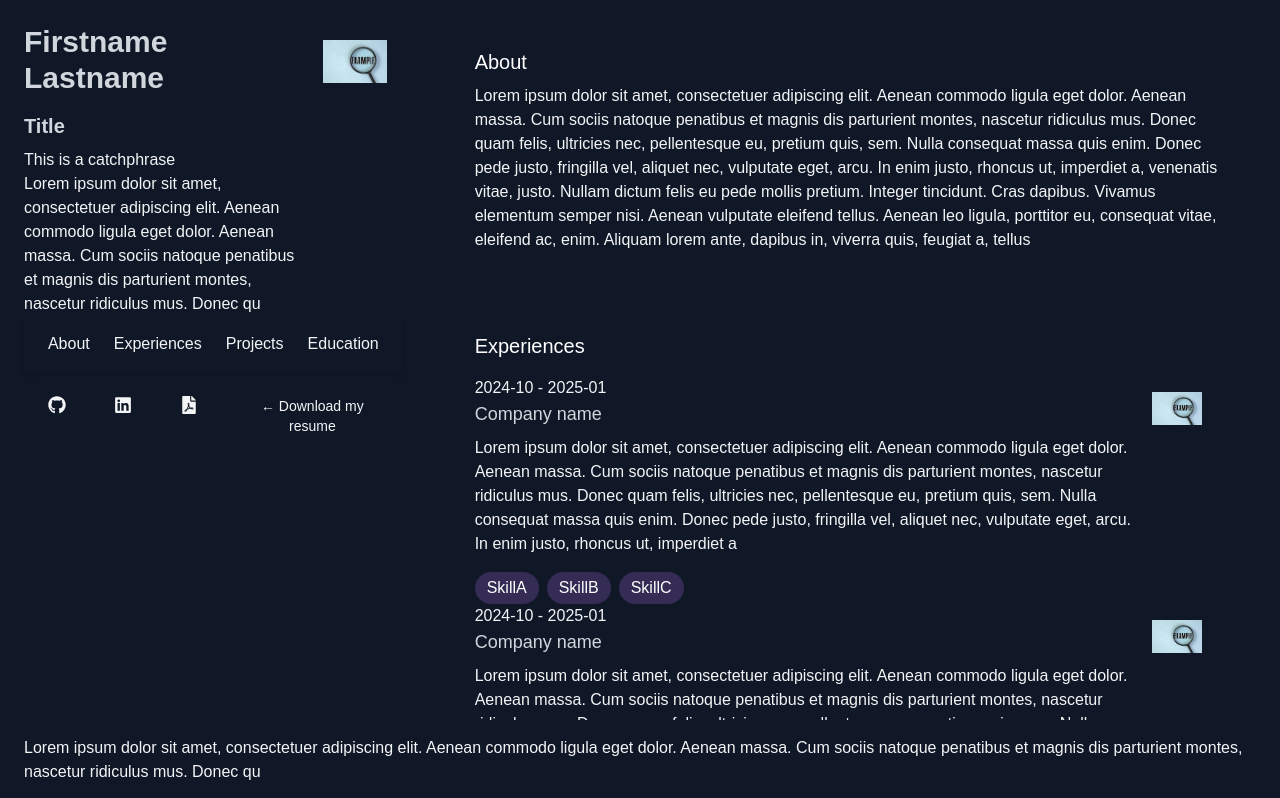
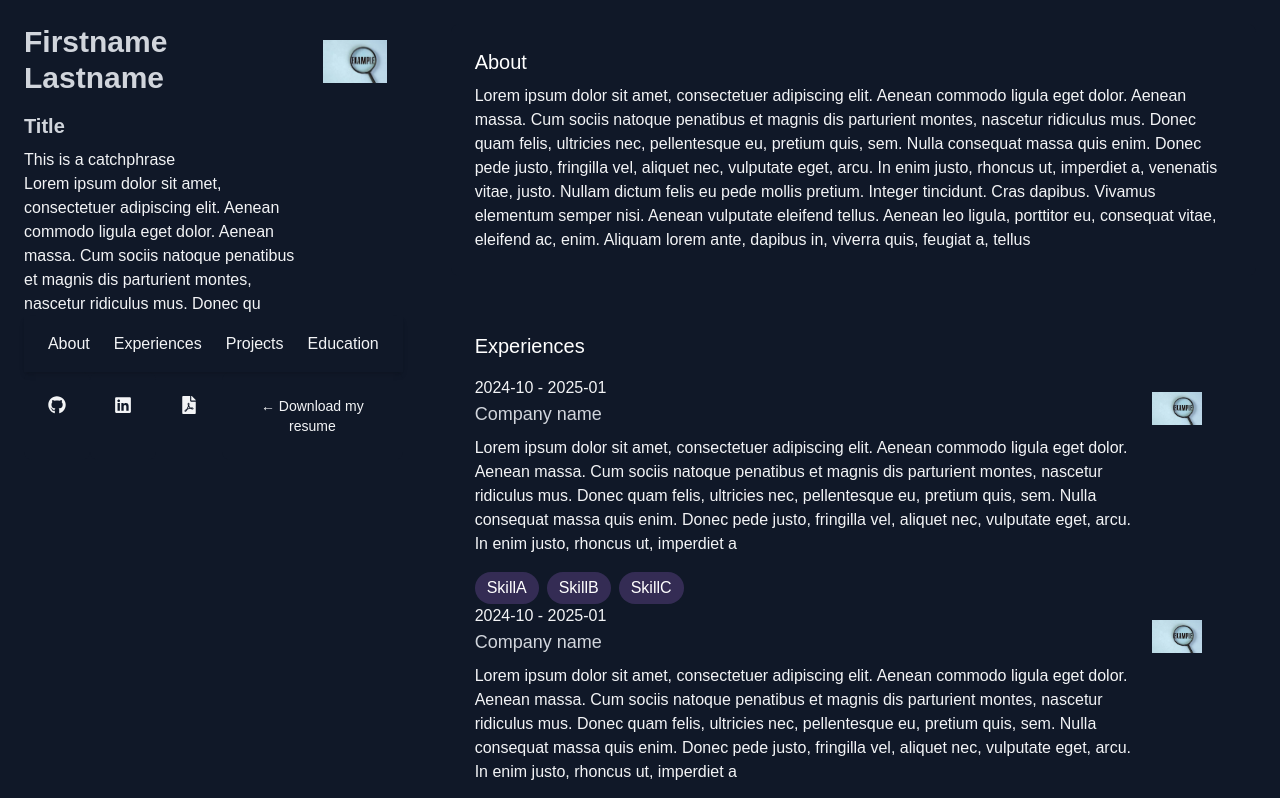
Before and after one commit to flo-ct/portfolio, a Next.js app: page / in a window 1280 px wide. Shown: the top 798 px of the page. Built offline with nearby package versions, Linux system fonts and the light colour scheme.

Commit message:
fix(cardFooter.tsx): Unifixing footer

```diff
--- a/src/components/cardFooter.tsx
+++ b/src/components/cardFooter.tsx
@@ -1,6 +1,6 @@
 export function FFooter() {
     return (
-        <footer id="footer" className="fixed bottom-0 left-0 w-full py-4 bg-gray-900 hover:bg-gray-800/50 transition-colors duration-200 p-6 rounded-lg">
+        <footer id="footer" className="bottom-0 left-0 w-full py-4 bg-gray-900 hover:bg-gray-800/50 transition-colors duration-200 p-6 rounded-lg">
             <p className="text-gray-100">Lorem ipsum dolor sit amet, consectetuer adipiscing elit. Aenean commodo ligula eget dolor. Aenean massa. Cum sociis natoque penatibus et magnis dis parturient montes, nascetur ridiculus mus. Donec qu</p>
         </footer>
     );
```
